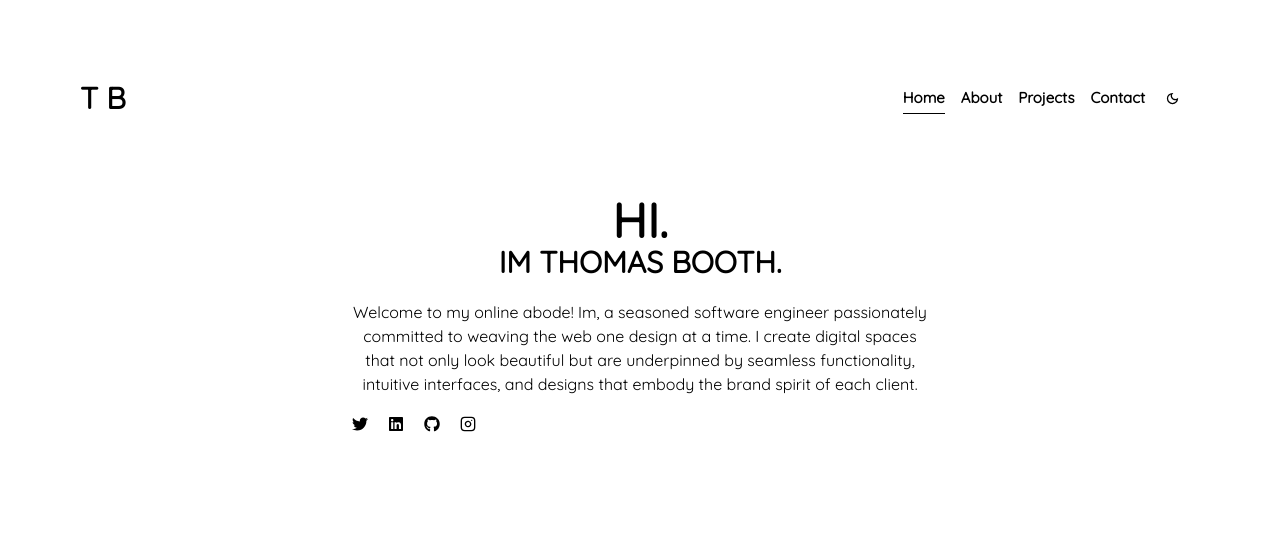
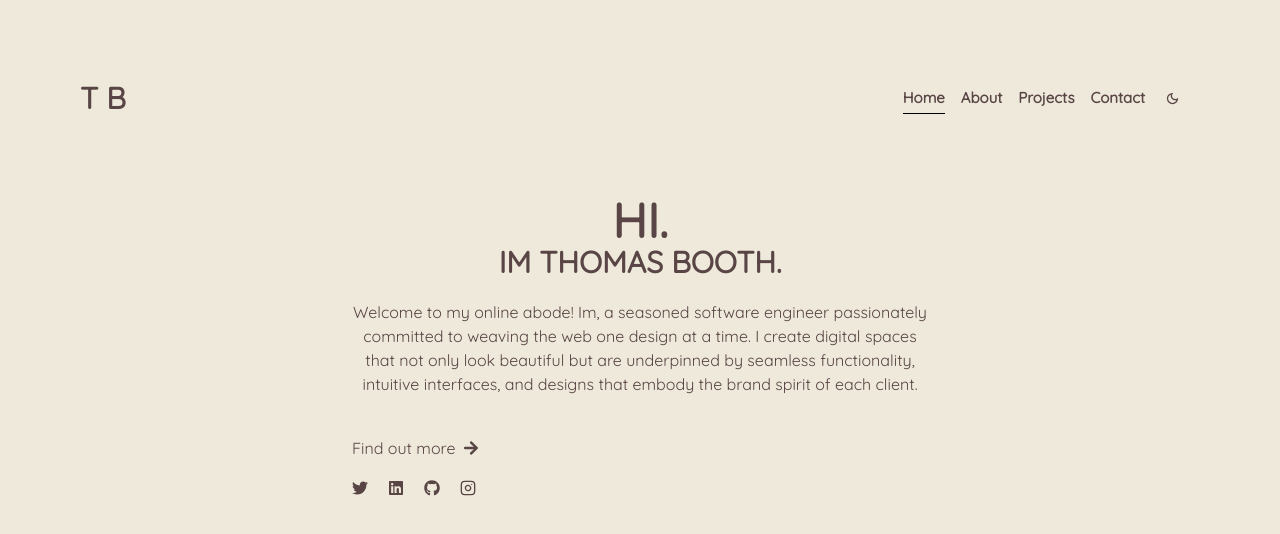
Before and after one commit to thomassbooth/Thomas-Booth-Portfolio, a Next.js app: page / in a window 1280 px wide. Shown: the top 534 px of the page. Built offline with nearby package versions, Linux system fonts and the light colour scheme.

Commit message:
updates to colours etc

```diff
--- a/app/HomeClient.tsx
+++ b/app/HomeClient.tsx
@@ -1,7 +1,8 @@
 'use client'
 
 import { motion } from 'framer-motion'
-import { FaTwitter, FaLinkedin, FaGithub } from 'react-icons/fa'
+import Link from 'next/link'
+import { FaTwitter, FaLinkedin, FaGithub, FaArrowLeft, FaArrowRight } from 'react-icons/fa'
 import { FiInstagram } from 'react-icons/fi'
 
 const HomeClient = () => {
@@ -9,7 +10,7 @@ const HomeClient = () => {
     const line1 = 'HI.'
     const line2 = 'IM THOMAS BOOTH.'
 
-    const sentence = {
+    const sentenceTransition = {
         hidden: { opacity: 1},
         visible: {
             opacity: 1,
@@ -18,7 +19,7 @@ const HomeClient = () => {
             }
         }
     }
-    const letter = {
+    const letterTransition = {
         hidden: { opacity: 0, y: 50},
         visible: {
             opacity: 1,
@@ -26,31 +27,33 @@ const HomeClient = () => {
         }
 
     }
+
+    const bounceTransition = {
+        x: {
+            duration: 0.4,
+            repeat: Infinity,
+            repeatType: 'reverse',
+            ease: 'easeOut'
+        }
+    }
   return (
-    //     <motion.article
-    //     initial={{ x: '50%', opacity: 0 }}
-    //     animate={{ x: '0%', opacity: 1 }}
-    //     transition={{duration: 1, staggerChildren: 0.2}}
-    //     exit={{ opacity: 0 }}>
-    //     <motion.h1 className = 'font-bold text-5xl'>HI.</motion.h1>
-    //     <motion.h2 className = 'font-bold text-3xl'>IM THOMAS BOOTH.</motion.h2>
-    //   </motion.article>
-    <div className = 'flex flex-col'>
+    <div>
         <motion.article
+            className = 'text-center'
             initial={{ x: '50%', opacity: 0 }}
             animate={{ x: '0%', opacity: 1 }}
             transition={{type: 'spring', when: 'beforeChildren', duration: 0.5, staggerChildren: 0.2}}>
             <motion.h3
                 className = 'font-bold'
-                variants = {sentence}
+                variants = {sentenceTransition}
                 initial = 'hidden'
                 animate = 'visible'>
                 {line1.split('').map((char, i) => {
                     return (
                         <motion.span
-                            className = 'text-5xl 2xl:text-6xl'
+                            className = 'text-5xl'
                             key = {char + i}
-                            variants = {letter}
+                            variants = {letterTransition}
                         >
                             {char}
                         </motion.span>
@@ -60,9 +63,9 @@ const HomeClient = () => {
                 {line2.split('').map((char, i) => {
                     return (
                         <motion.span
-                            className = 'text-3xl 2xl:text-4xl'
+                            className = 'text-3xl'
                             key = {char + i}
-                            variants = {letter}
+                            variants = {letterTransition}
                         >
                             {char}
                         </motion.span>
@@ -70,18 +73,31 @@ const HomeClient = () => {
                 })}
             </motion.h3>
         </motion.article>
-        <p className = 'text-center mt-5 2xl:text-lg'>
+        <p className = 'text-center mt-5'>
           Welcome to my online abode! Im, a seasoned software engineer passionately committed
           to weaving the web one design at a time. I create digital spaces that not only look beautiful
           but are underpinned by seamless functionality, intuitive interfaces, and designs that embody the
           brand spirit of each client.
         </p>
+        <Link href = '/about' className = 'flex items-center gap-2 mt-10 hover:underline'>
+            Find out more
+            <motion.span
+                className = 'gap-2 cursor-pointer'
+                transition = {bounceTransition}
+                animate = {{
+                    x: ['5%', '-5%']
+                }}>
+                <FaArrowRight/>
+
+            </motion.span>
+        </Link>
         <div className = 'flex gap-5 mt-5'>
           <FaTwitter onClick = {() => {window.open('https://twitter.com/thomassbooth')}} className = 'hover:text-gray-700 hover:scale-105 transition-all cursor-pointer'/>
           <FaLinkedin onClick = {() => {window.open('https://www.linkedin.com/in/thomas-booth-08baa6151/')}} className = 'hover:text-gray-700 hover:scale-105 transition-all cursor-pointer'/>
           <FaGithub onClick = {() => {window.open('https://github.com/thomassbooth')}} className = 'hover:text-gray-700 hover:scale-105 transition-all cursor-pointer'/>
           <FiInstagram onClick = {() => {window.open('https://www.instagram.com/thomassboothh/')}} className = 'hover:text-gray-800 hover:scale-105 transition-all cursor-pointer'/>
         </div>
+
     </div>
   )
 }
--- a/app/components/Container.tsx
+++ b/app/components/Container.tsx
@@ -8,7 +8,6 @@ const Container: React.FC<ContainerProps> = ({
 }) => {
   return (
     <div className = 'max-w-[2520px] mx-auto xl:px-20 md:px-10 sm:px-2 px-4'>
-
         {children}
     </div>
   )
--- a/app/globals.css
+++ b/app/globals.css
@@ -4,7 +4,8 @@
 
 @layer base{
     body {
-        @apply dark:bg-black bg-['#F8F6F4']
+        @apply dark:bg-black bg-pastel-white
+
 
     }
 }
--- a/app/layout.tsx
+++ b/app/layout.tsx
@@ -20,11 +20,10 @@ export default function RootLayout({
   return (
     <html lang="en">
       <body className={roboto.className}>
-          <div className = 'w-screen transition-colors fixed sm:px-6 md:px-20 2xl:px-40'>
+          <div className = 'w-screen transition-colors text-pastel-brown-dark fixed sm:px-6 md:px-20 2xl:px-40'>
             <ThemeProviderO>
             <Navbar />
             <Container>
-
               {children}
             </Container>
             </ThemeProviderO>
--- a/app/page.tsx
+++ b/app/page.tsx
@@ -9,11 +9,10 @@ const inter = Inter({ subsets: ['latin'] })
 export default function Home() {
 
   return (
-    <main className="flex flex-col text-center items-center">
+    <main className="flex flex-col items-center">
       <div className = 'w-3/5'>
         <HomeClient/>
       </div>
-
     </main>
   )
 }
--- a/tailwind.config.js
+++ b/tailwind.config.js
@@ -1,4 +1,7 @@
 /** @type {import('tailwindcss').Config} */
+
+const colors = require('tailwindcss/colors')
+
 module.exports = {
   content: [
     './pages/**/*.{js,ts,jsx,tsx,mdx}',
@@ -13,6 +16,19 @@ module.exports = {
         'gradient-conic':
           'conic-gradient(from 180deg at 50% 50%, var(--tw-gradient-stops))',
       },
+      colors: {
+        pastel: {
+          white: '#EEE9DA',
+          gray: '#BDCDD6',
+          blue: {
+            light: '#93BFCF',
+            dark: '#6096B4'
+          },
+          brown: {
+            dark: '#594545'
+          }
+        }
+      }
     },
   },
   plugins: [],
```
